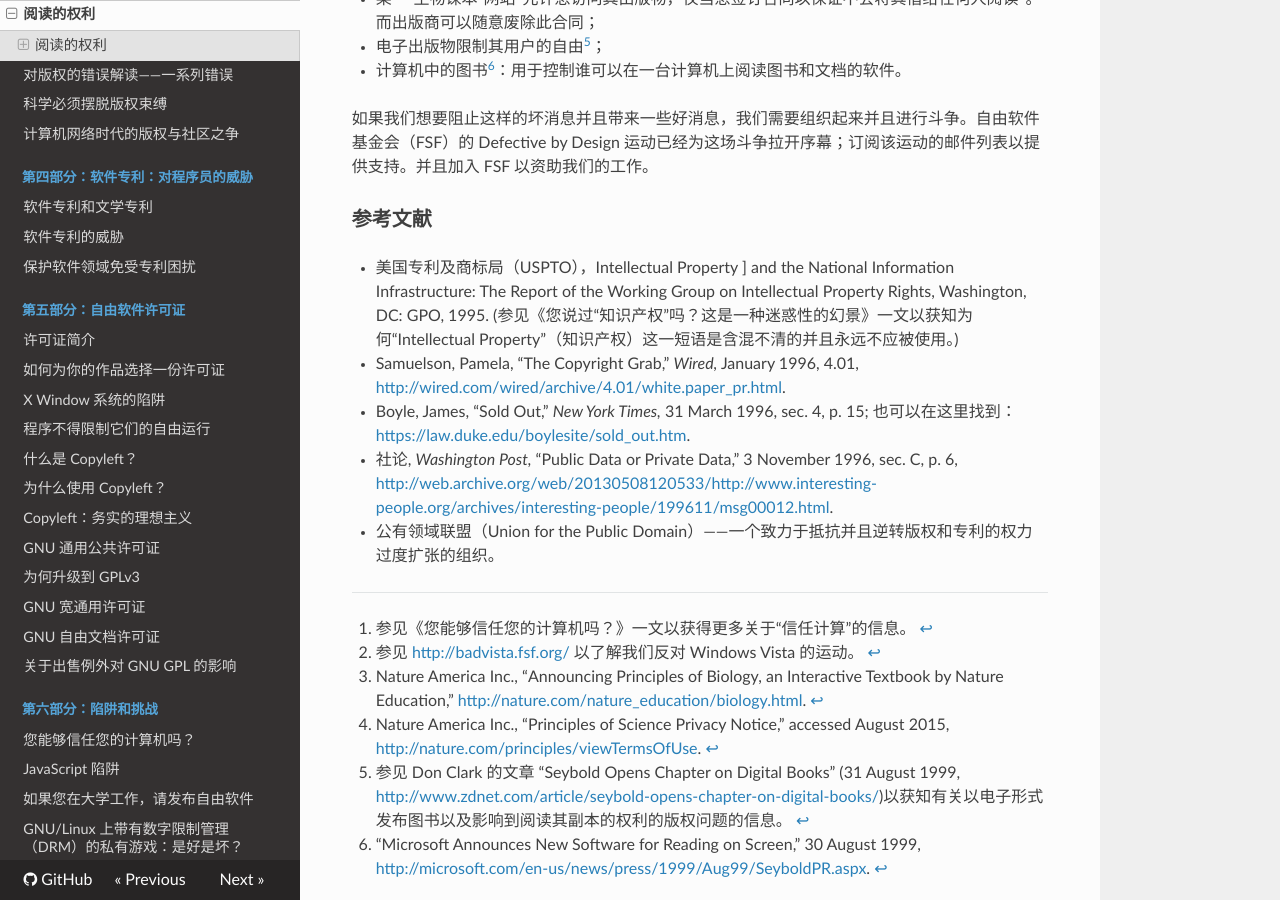
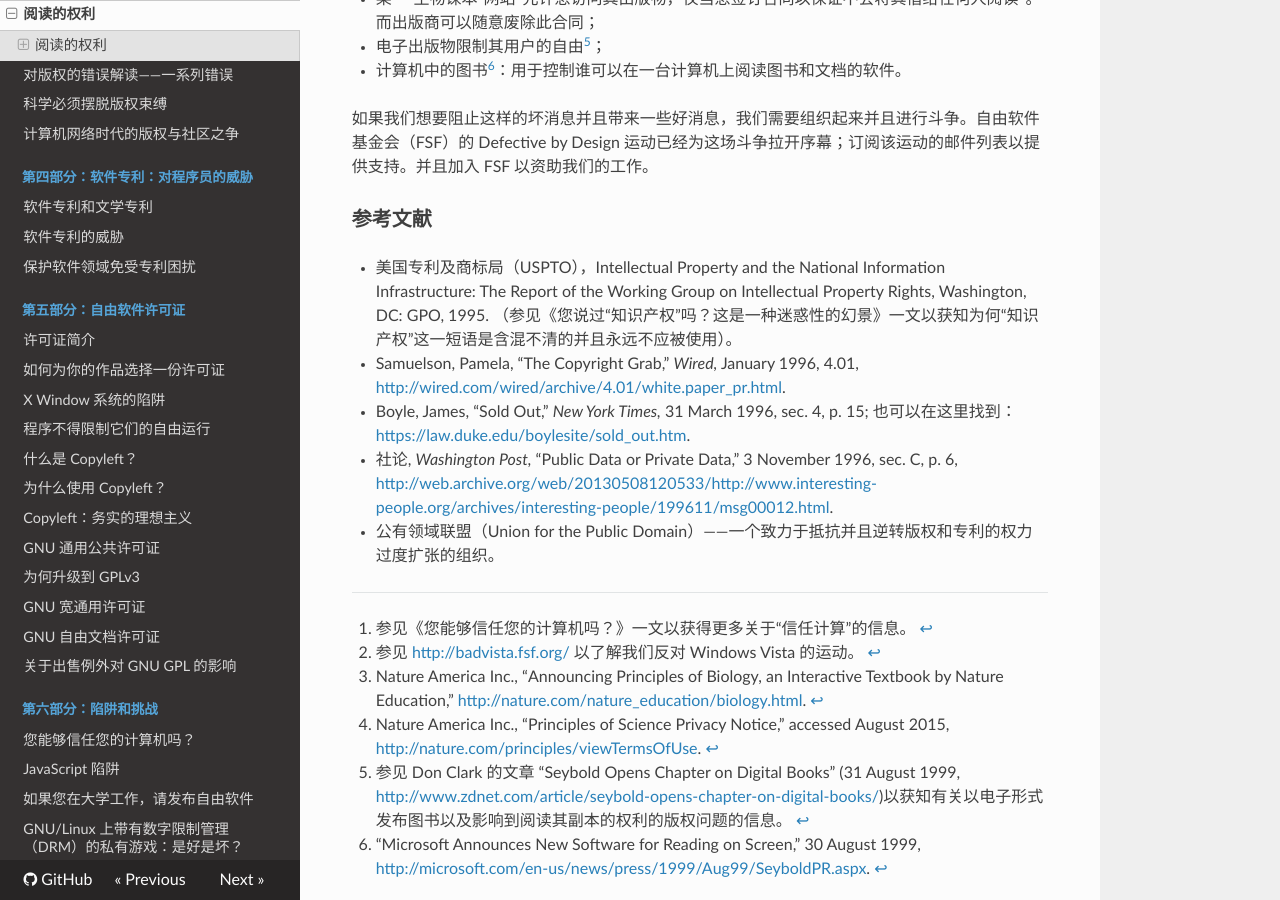
Before and after one commit to beijinglug/fsfs-zh, an MkDocs documentation site: the page built from docs/right-to-read.md, in a window 1280 px wide and 900 px high, scrolled down 3934 px. Built offline with MkDocs 1.6.1, drawn with Linux system fonts in a browser that asks for light colours; nearby versions of some CDN libraries; old or Windows-style settings are respelled for this version of MkDocs.

Commit message:
detail proofread right-to-read

```diff
--- a/docs/right-to-read.md
+++ b/docs/right-to-read.md
@@ -84,7 +84,7 @@
 
 ### 参考文献
 
--   美国专利及商标局（USPTO），Intellectual Property ] and the National Information Infrastructure: The Report of the Working Group on Intellectual Property Rights, Washington, DC: GPO, 1995. (参见《您说过“知识产权”吗？这是一种迷惑性的幻景》一文以获知为何“Intellectual Property”（知识产权）这一短语是含混不清的并且永远不应被使用。)
+-   美国专利及商标局（USPTO），Intellectual Property and the National Information Infrastructure: The Report of the Working Group on Intellectual Property Rights, Washington, DC: GPO, 1995. （参见《您说过“知识产权”吗？这是一种迷惑性的幻景》一文以获知为何“知识产权”这一短语是含混不清的并且永远不应被使用）。
 
 -   Samuelson, Pamela, “The Copyright Grab,” *Wired,* January 1996, 4.01, <http://wired.com/wired/archive/4.01/white.paper_pr.html>.
 
```
